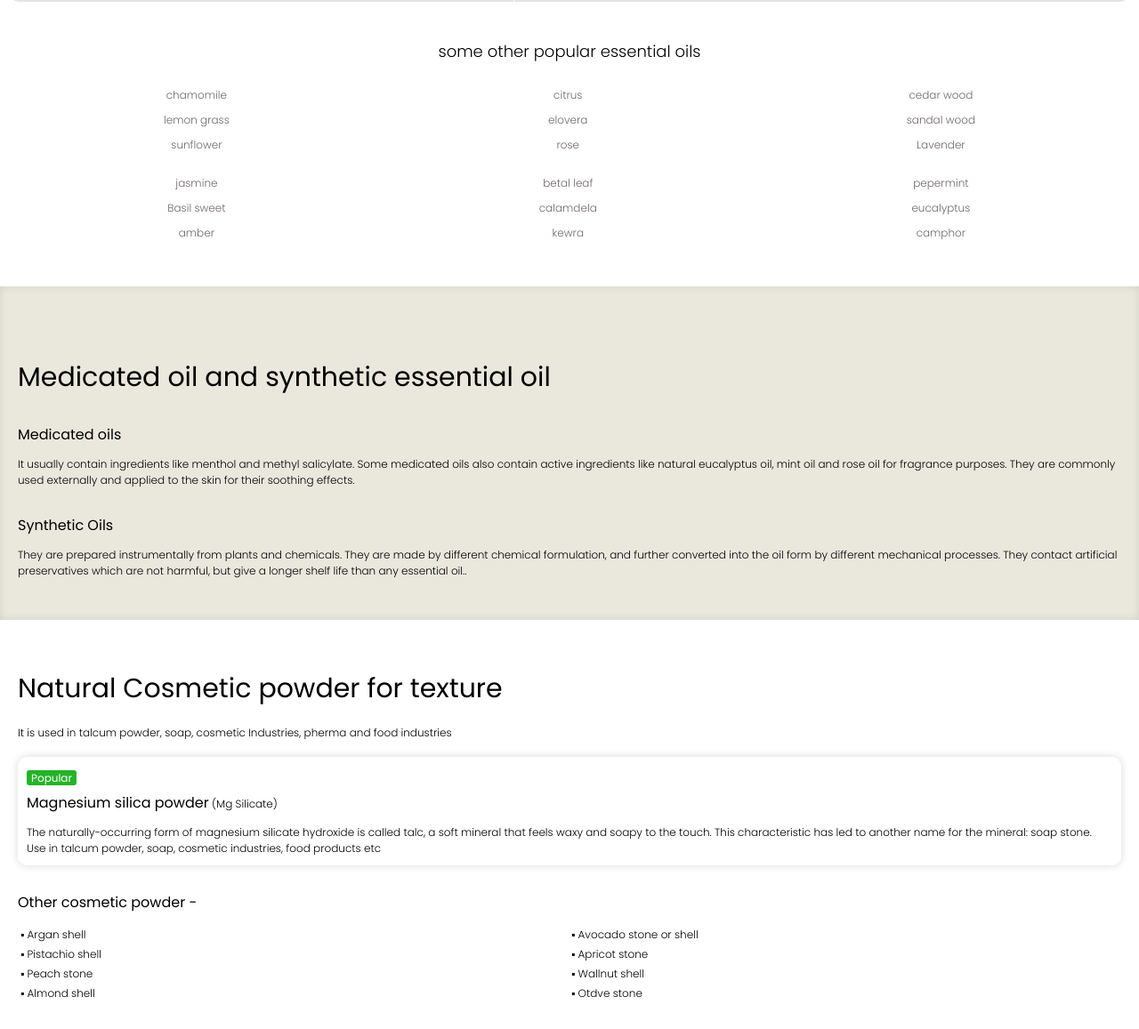
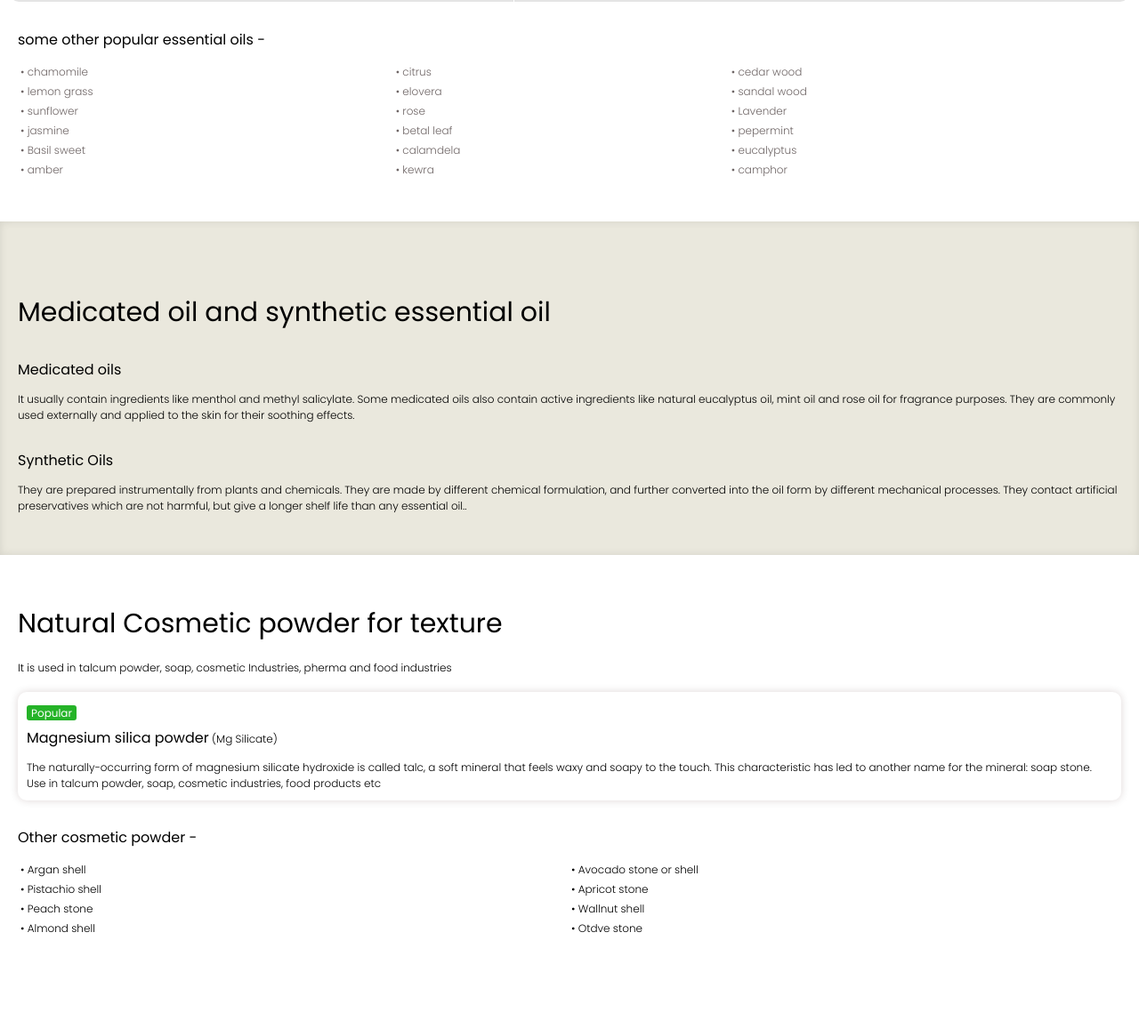
Before and after one commit to Oronia/ab, a plain HTML site: page index.html in a window 1280 px wide. Shown: the part 1142-2299 px from the top of the page at 89% size. After the commit the page ends 2226 px from the top, so only its background shows below. Drawn offline with nearby package versions, Linux system fonts and the light colour scheme.

Commit message:
small changes

```diff
--- a/index.html
+++ b/index.html
@@ -208,34 +208,44 @@ Davana Essential Oil is utilized in the perfume creams for healing dry and coar
     </tr>
 </table>
 
-<br>
-<div style="width:100%; text-align: center; margin: 10px 0 8px 0;"><b style="font-weight: 300; font-size: 18px;">some other popular essential oils</b></div>
+<div style="padding: 0 10px;">
 
-<div class="grid1" style="color: #6f6666;">
+    <br>
+    <b>some other popular essential oils -</b>
 
-    <div class="gridItems1">chamomile</div>
-    <div class="gridItems1">citrus<!--  acid --></div>
-    <div class="gridItems1">cedar wood</div>
+    <table class="table2" style="font-size: 12px; color: #6f6666;">
+        <tr>
+            <td> • chamomile</td>
+            <td> • citrus<!--  acid --></td>
+            <td> • cedar wood</td>
+        </tr>
+        <tr>
+            <td> • lemon grass</td>
+            <td> • elovera</td>
+            <td> • sandal wood</td>
+        </tr>
+        <tr>
+            <td> • sunflower</td>
+            <td> • rose</td>
+            <td> • Lavender</td>
+        </tr>
+        <tr class="gridGap">
+            <td> • jasmine<!--  extract --></td>
+            <td> • betal leaf<!--  oil --></td>
+            <td> • pepermint</td>
+        </tr>
+        <tr>
+            <td> • Basil sweet<!--  oil --></td>
+            <td> • calamdela<!--  oil --></td>
+            <td> • eucalyptus</td>
+        </tr>
+        <tr>
+            <td> • amber</td>
+            <td> • kewra</td>
+            <td> • camphor<!--  oil --></td>
+        </tr>
+    </table>
 
-    <div class="gridItems1">lemon grass</div>
-    <div class="gridItems1">elovera</div>
-    <div class="gridItems1">sandal wood</div>
-
-    <div class="gridItems1">sunflower</div>
-    <div class="gridItems1">rose</div>
-    <div class="gridItems1">Lavender</div>
-
-    <div class="gridItems1 gridGap">jasmine<!--  extract --></div>
-    <div class="gridItems1 gridGap">betal leaf<!--  oil --></div>
-    <div class="gridItems1 gridGap">pepermint</div>
-
-    <div class="gridItems1">Basil sweet<!--  oil --></div>
-    <div class="gridItems1">calamdela<!--  oil --></div>
-    <div class="gridItems1">eucalyptus</div>
-
-    <div class="gridItems1">amber</div>
-    <div class="gridItems1">kewra</div>
-    <div class="gridItems1">camphor<!--  oil --></div>
 </div>
 
 <br><br>
@@ -395,20 +405,20 @@ In cosmetics and personal care products, Tocopherol and other ingredients made f
 
     <table class="table2">
         <tr>
-            <td style="width: 50%;"> ▪︎ Argan shell</td>
-            <td> ▪︎ Avocado stone or shell</td>
+            <td style="width: 50%;"> • Argan shell</td>
+            <td> • Avocado stone or shell</td>
         </tr>
         <tr>
-            <td> ▪︎ Pistachio shell</td>
-            <td> ▪︎ Apricot stone</td>
+            <td> • Pistachio shell</td>
+            <td> • Apricot stone</td>
         </tr>
         <tr>
-            <td> ▪︎ Peach stone</td>
-            <td> ▪︎ Wallnut shell</td>
+            <td> • Peach stone</td>
+            <td> • Wallnut shell</td>
         </tr>
         <tr>
-            <td> ▪︎ Almond shell</td>
-            <td> ▪︎ Otdve stone</td>
+            <td> • Almond shell</td>
+            <td> • Otdve stone</td>
         </tr>
     </table>
     <br>
--- a/src/css/main.css
+++ b/src/css/main.css
@@ -248,14 +248,14 @@ b
 }
 .gridItems1
 {
-    text-align: center;
+    text-align: left;
     padding: 5px 0;
     font-size: 12px;
     // outline: 1px solid black;
 }
 .gridGap
 {
-    margin-top: 15px;
+    // margin-top: 15px;
 }
 
 
```
